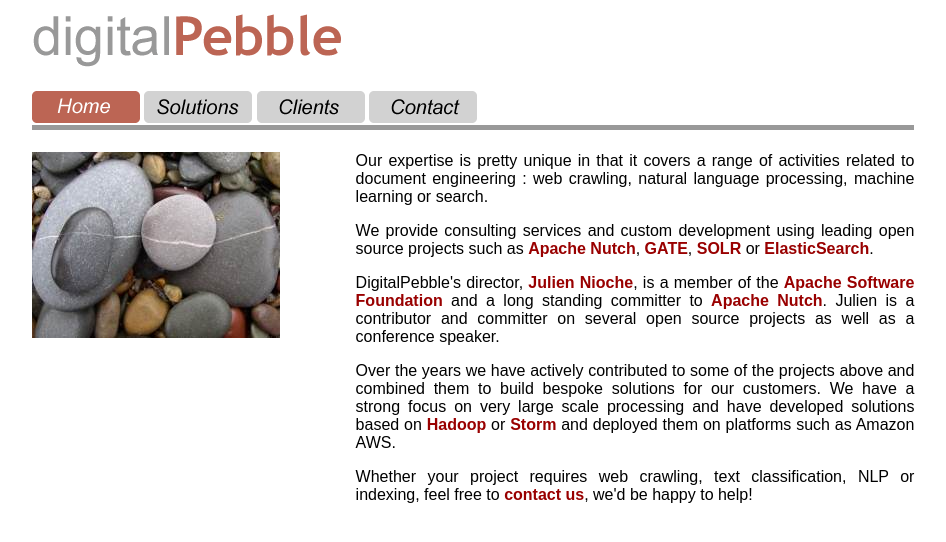
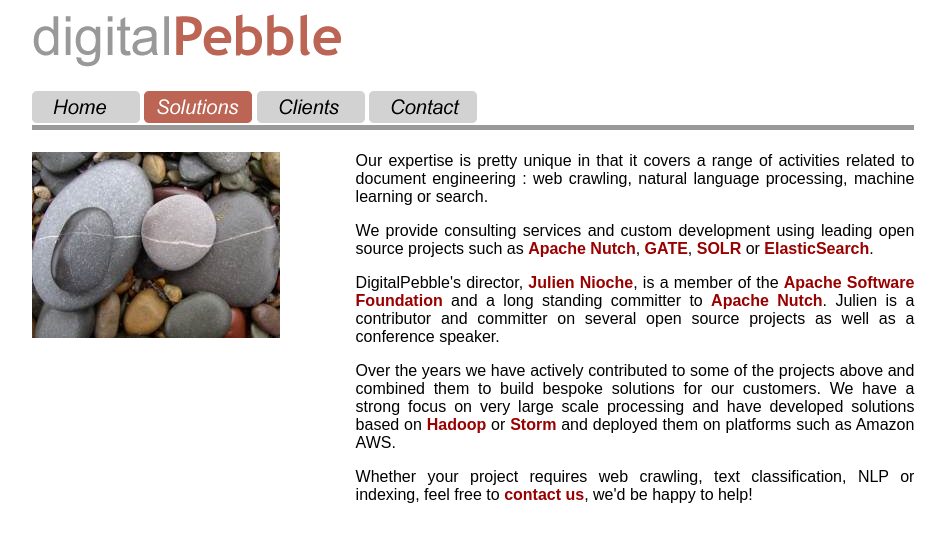
Before and after one commit to DigitalPebble/digitalpebble.github.io, a Jekyll site: the page built from solutions.html, in a window 1280 px wide. Shown: the top 542 px of the page, without its empty margins (167-1113 px from the left). Built offline with Jekyll 4.4.1, drawn with Linux system fonts in a browser that asks for light colours.

Commit message:
Implemented menu

```diff
--- a/_includes/menu.html
+++ b/_includes/menu.html
@@ -9,28 +9,46 @@
       <td>&nbsp;</td>
     </tr>
     <tr>
-      <td align="left" valign="middle"><!-- #BeginEditable "menu" -->
+      <td align="left" valign="middle">
 
         <table border="0" cellpadding="0" cellspacing="0">
           <tbody>
             <tr>
-              <td><a href="index.html"><img name="Home"
-                src="./img/menu/home2.png" border="0"></a></td>
+              <td><a href="index.html">
+              {% if page.slug == "home" %}
+                  <img name="Home" src="./img/menu/home2.png" border="0">
+              {% else %}
+                  <img name="Home" src="./img/menu/home1.png" border="0">
+              {% endif %}
+              </a></td>
               <td>&nbsp;</td>
-              <td><a href="solutions.html"><img name="Solutions"
-                src="./img/menu/solutions1.png" border="0"></a></td>
+              <td><a href="solutions.html">
+              {% if page.slug == "solutions" %}
+                  <img name="Solutions" src="./img/menu/solutions2.png" border="0">
+              {% else %}
+                  <img name="Solutions" src="./img/menu/solutions1.png" border="0">
+              {% endif %}
+              </a></td>
               <td>&nbsp;</td>
-             <td><a href="references.html"><img name="Clients"
-                src="./img/menu/clients1.png" border="0"></a></td>
+             <td><a href="references.html">
+              {% if page.slug == "clients" %}
+                  <img name="Clients" src="./img/menu/clients2.png" border="0">
+              {% else %}
+                  <img name="Clients" src="./img/menu/clients1.png" border="0">
+              {% endif %}
+              </a></td>
               <td>&nbsp;</td>
-              <td><a href="contact.html"><img src="img/menu/contact1.png"
-                style="border: 0px solid ; width: 108px; height: 32px;"
-                alt="" name="Contact" onload=""></a></td>
+              <td><a href="contact.html">
+              {% if page.slug == "contact" %}
+                  <img name="Contact" src="./img/menu/contact2.png" border="0">
+              {% else %}
+                  <img name="Contact" src="./img/menu/contact1.png" border="0">
+              {% endif %}
+              </a></td>
               <td>&nbsp;</td>
             </tr>
           </tbody>
         </table>
-        <!-- #EndEditable -->
       </td>
     </tr>
     <tr>
```
